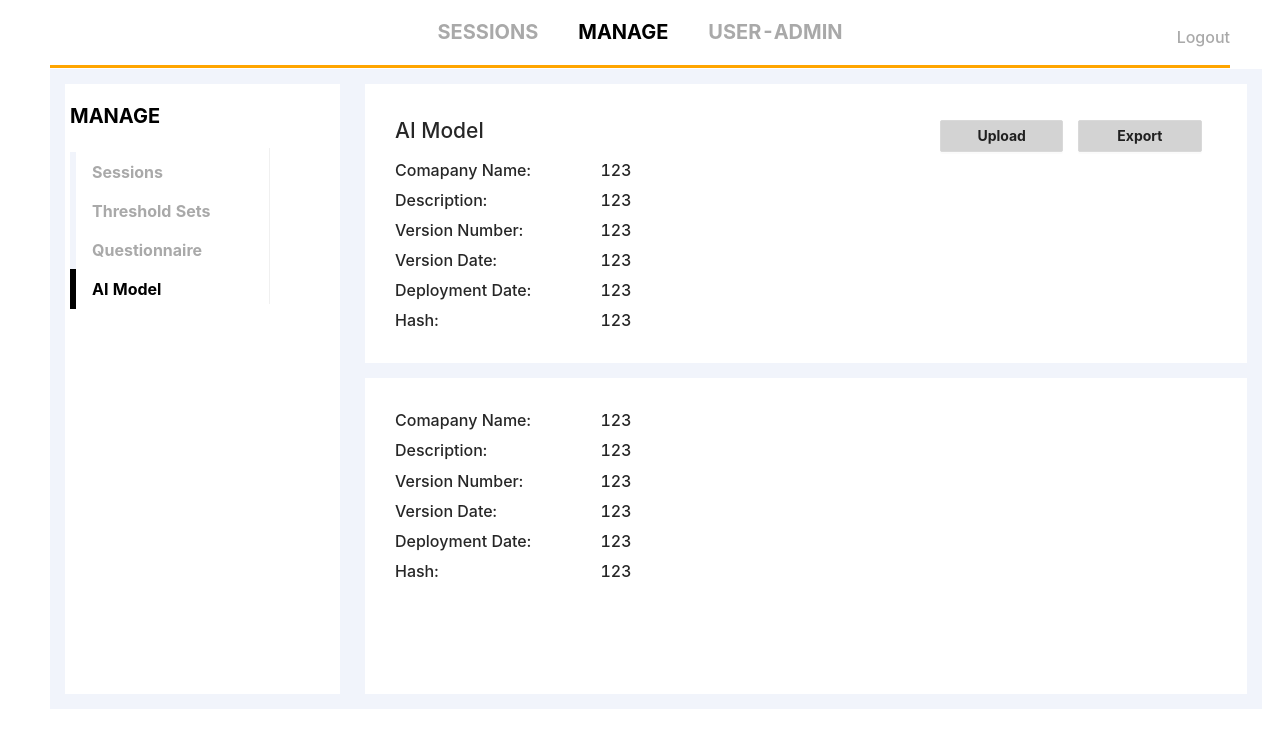
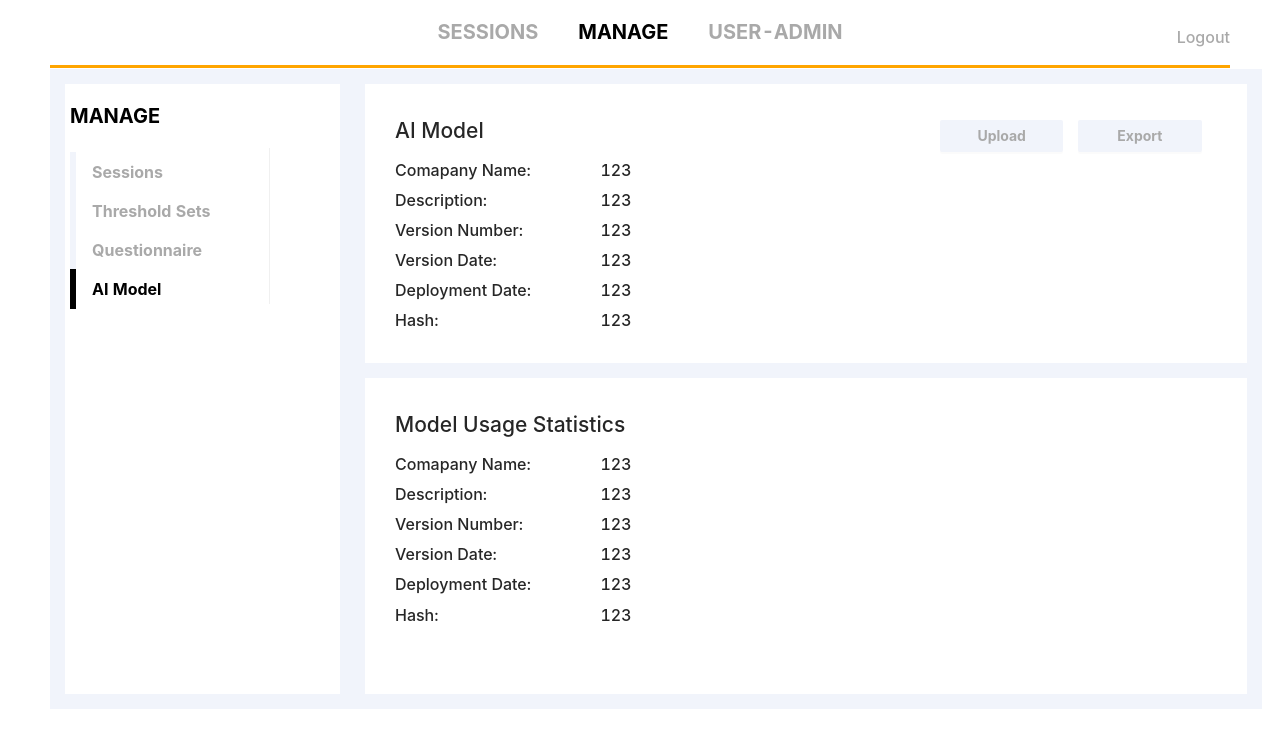
Before and after one commit to hoangq1211/AgileTech-my-app, a React (Create React App) app: page / in a window 1280 px wide. Both pictures are taken after a click on the link "AI Model". Shown: the top 748 px of the page. Built offline with nearby package versions, Linux system fonts and the light colour scheme.

Commit message:
Change UI

```diff
--- a/src/containers/ManagePage/components/AiModelTab.js
+++ b/src/containers/ManagePage/components/AiModelTab.js
@@ -65,8 +65,12 @@ class SessionsTab extends Component {
                 className="right-title-container"
                 style={{ flexDirection: "row-reverse" }}
               >
-                <Button style={buttonStyle}>Export</Button>
-                <Button style={buttonStyle}>Upload</Button>
+                <div className="custom-button">
+                  <Button>Export</Button>
+                </div>
+                <div className="custom-button">
+                  <Button>Upload</Button>
+                </div>
               </div>
             </Row>
           </Col>
@@ -74,7 +78,15 @@ class SessionsTab extends Component {
         {contents1.map((item) =>
           this.renderSingleContent(item.title, item.content)
         )}
+
         <div className="divider" />
+        <Row>
+          <Col span={24}>
+            <Row>
+              <h2 className="left-title-container">Model Usage Statistics</h2>
+            </Row>
+          </Col>
+        </Row>
         {contents1.map((item) =>
           this.renderSingleContent(item.title, item.content)
         )}
```
